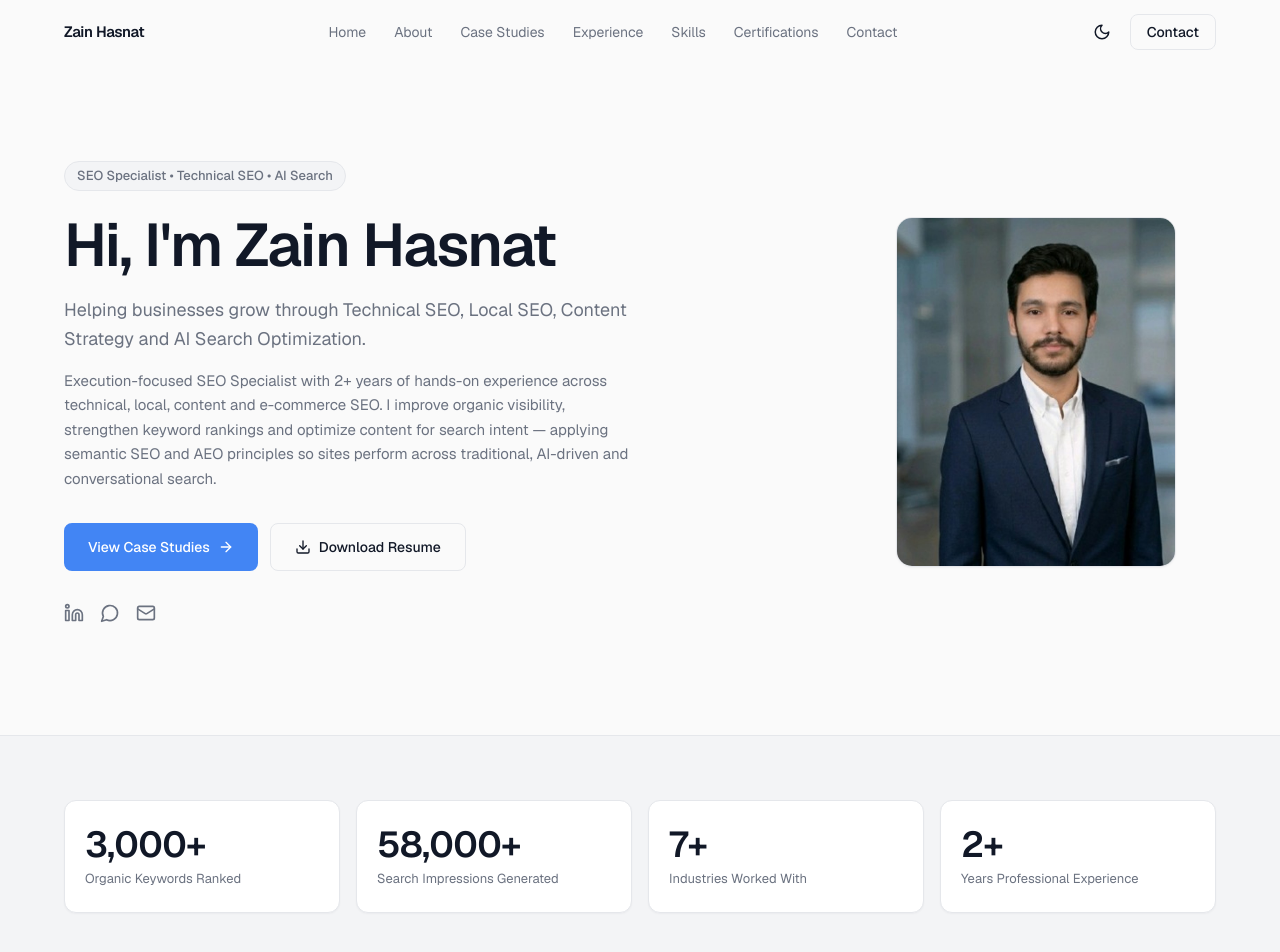
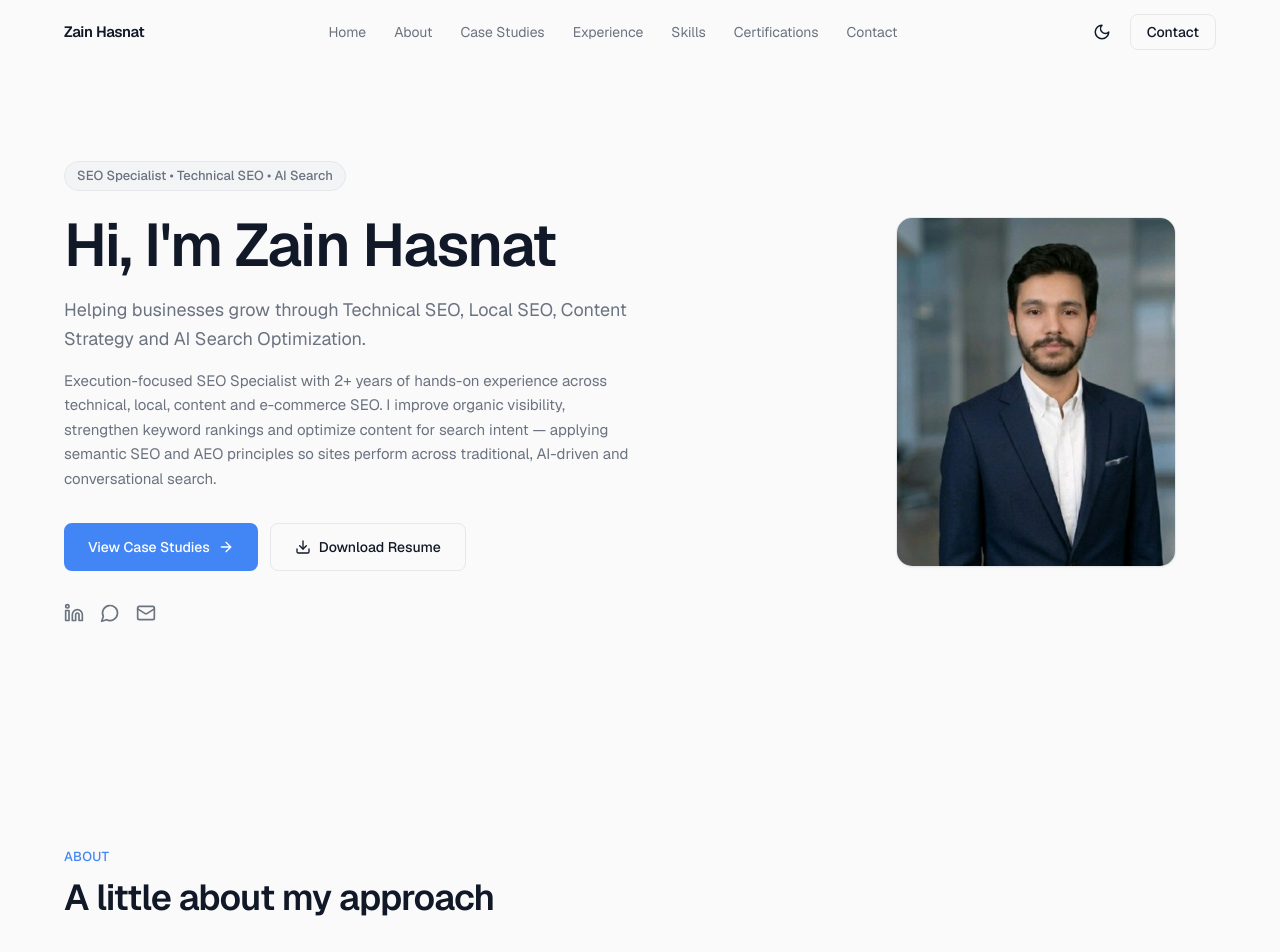
Before and after one commit to zain-hasnat/zain-hasnat-portfolio, a Next.js app: page / in a window 1280 px wide. Shown: the top 952 px of the page. Built offline with nearby package versions, Linux system fonts and the light colour scheme.

Commit message:
Remove key results section from homepage

```diff
--- a/app/page.tsx
+++ b/app/page.tsx
@@ -1,5 +1,4 @@
 import { Hero } from "@/components/sections/hero";
-import { KeyResults } from "@/components/sections/key-results";
 import { About } from "@/components/sections/about";
 import { CaseStudies } from "@/components/sections/case-studies";
 import { Experience } from "@/components/sections/experience";
@@ -12,7 +11,6 @@ export default function Home() {
   return (
     <>
       <Hero />
-      <KeyResults />
       <About />
       <CaseStudies />
       <Experience />
```
